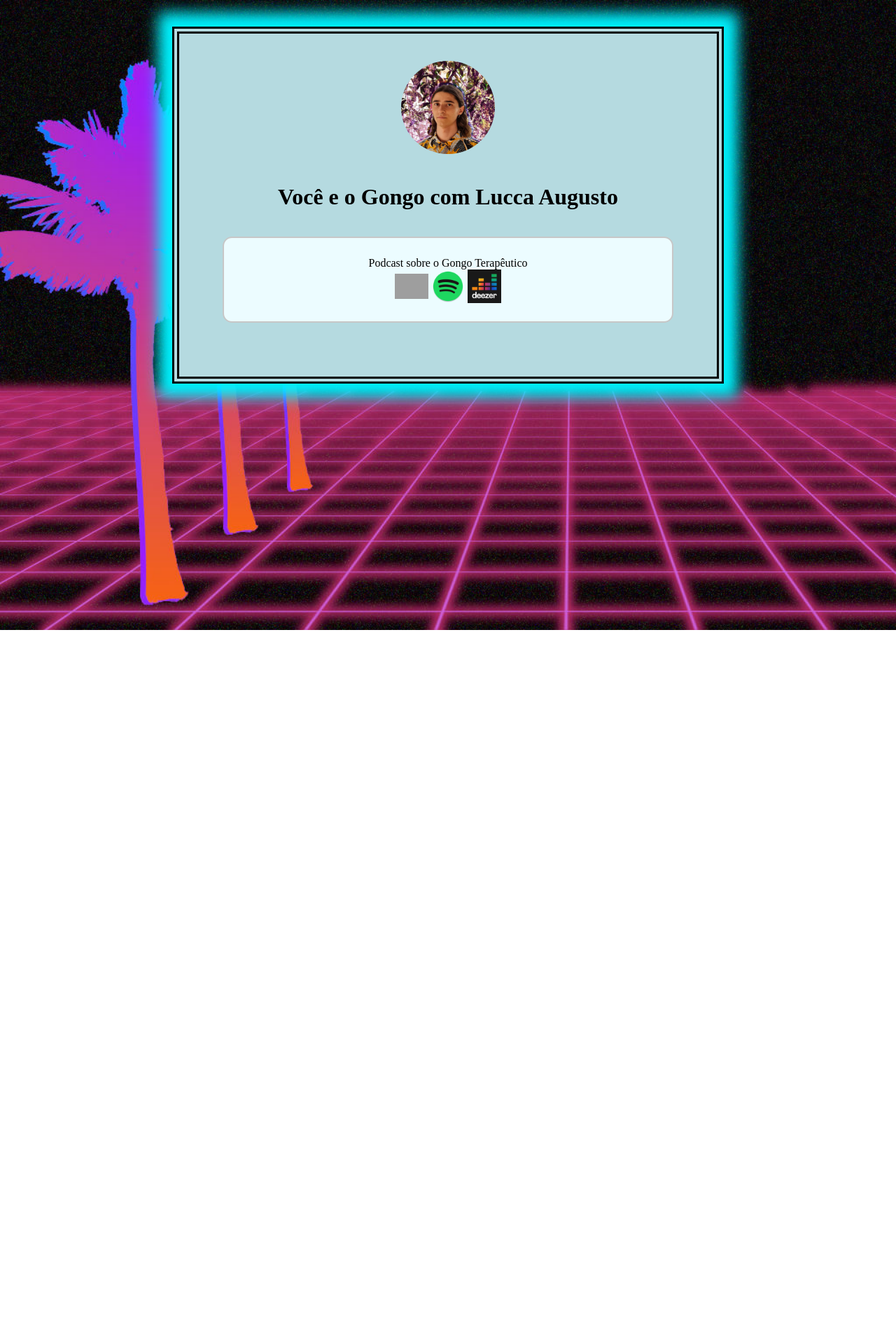
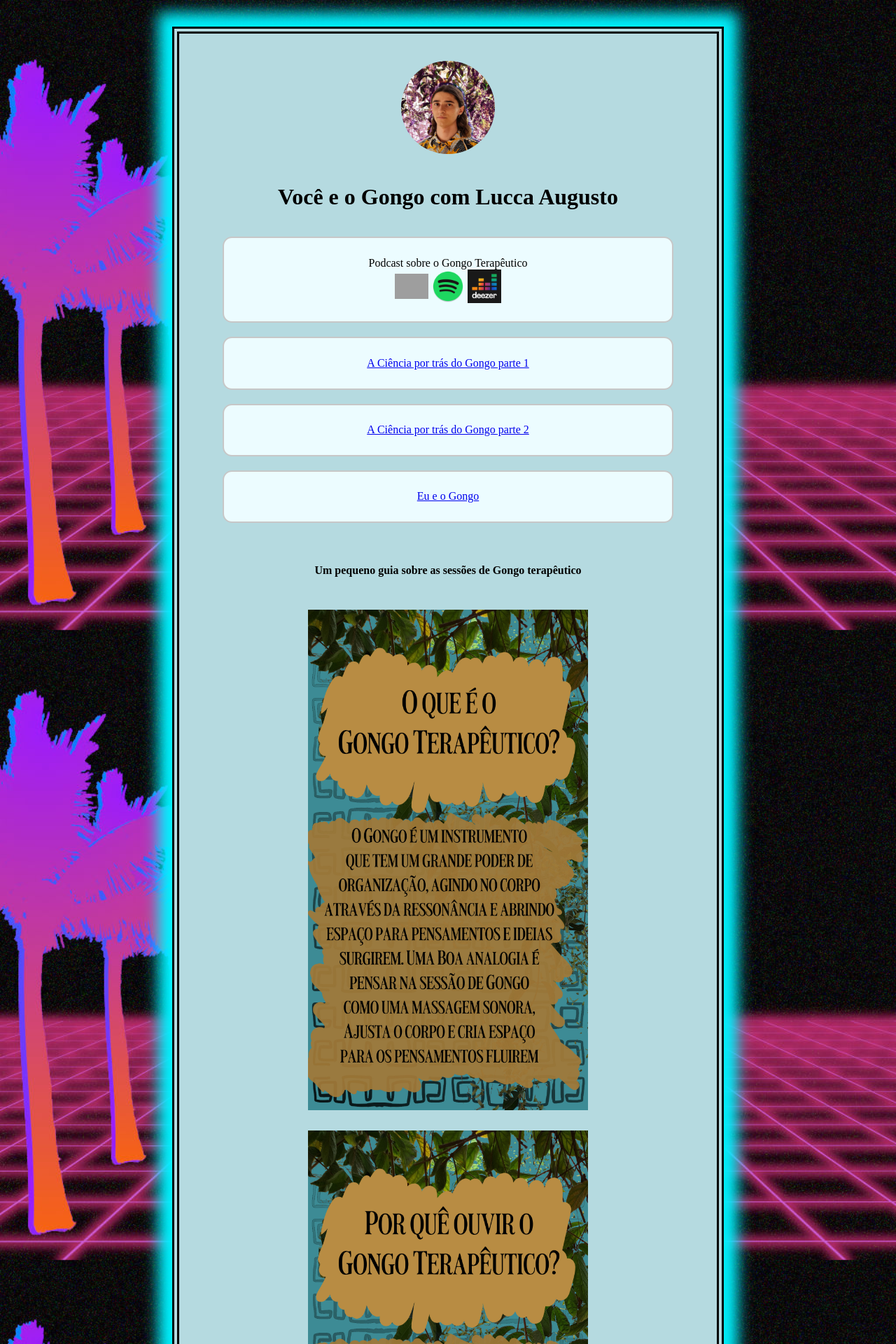
Before and after one commit to lrr68/site, a Jekyll site: the page built from gongo.html, in a window 1280 px wide. Shown: the top 1920 px of the page at 70% size. Built offline with Jekyll 4.4.1, drawn with Linux system fonts in a browser that asks for light colours; before the commit the page ends 900 px from its top, so only the background shows below that; grey boxes are pictures that could not be loaded.

Commit message:
update pagina do gongo

```diff
--- a/assets/css/style.css
+++ b/assets/css/style.css
@@ -107,6 +107,12 @@ h2{
 	float: left;
 	margin: 0 20px 20px 0;
 	position: relative;
+}
+.gongo-item{
+	width: 400px;
+	height: 400px;
+	display: inline-grid;
+	margin: 25px;
 }
 .item{
 	width: 400px;
@@ -484,4 +490,9 @@ h2{
 	.mobile-hidden{
 		display:none;
 	}
+	.gongo-item{
+		width: unset;
+		height: unset;
+		margin: 0;
+	}
 }
--- a/gongo.html
+++ b/gongo.html
@@ -24,8 +24,25 @@ title: Você e o Gongo
                         <img class="icone-grande" src="/images/icons/deezer-icon.png"/></a>
                     </a>
                 </li>
+                <li>
+                    <a href="https://youtu.be/1ATgOpZeOLE" target="_blank">A Ciência por trás do Gongo parte 1</a>
+                </li>
+                <li>
+                    <a href="https://youtu.be/MKh47U306p8" target="_blank">A Ciência por trás do Gongo parte 2</a>
+                </li>
+                <li>
+                    <a href="https://youtu.be/s0w6qAzmwTo" target="_blank">Eu e o Gongo</a>
+                </li>
                 </br>
             </ul>
+            <h4>Um pequeno guia sobre as sessões de Gongo terapêutico</h4>
+            {% for img in site.data.gongo %}
+                <div class="gongo-item">
+                    <a href="{{ img.link }}" target="blank">
+                        <img src="{{ img.link }}" class="w100 h100" alt="{{ img.nome }}"/>
+                    </a>
+                </div>
+            {% endfor %}
         </div>
     </div>
 </div>
```
Also changed, not shown: _data/gongo.yml (added, +29 -0 lines), images/gongo/Agua.jpg (added), images/gongo/RoupasLeves.jpg (added), images/gongo/comoFuncionaASessao.jpg (added), images/gongo/comoSePrepararParaOGongo.jpg (added), images/gongo/eviteComer.jpg (added), images/gongo/oQueEOGongo.jpg (added), images/gongo/porqueOuvirOGongo.jpg (added), images/gongo/preco1.jpg (added), images/gongo/preco2.jpg (added), 1 other file.
